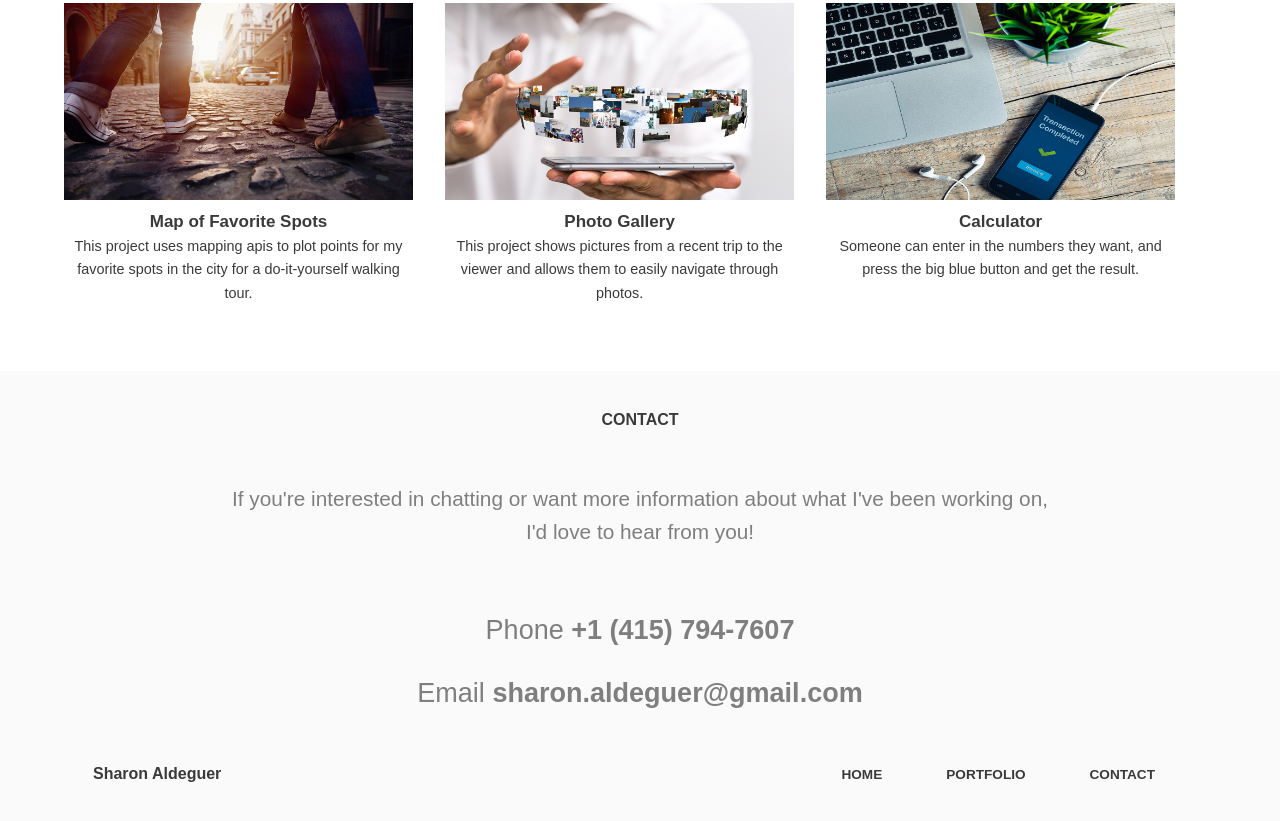
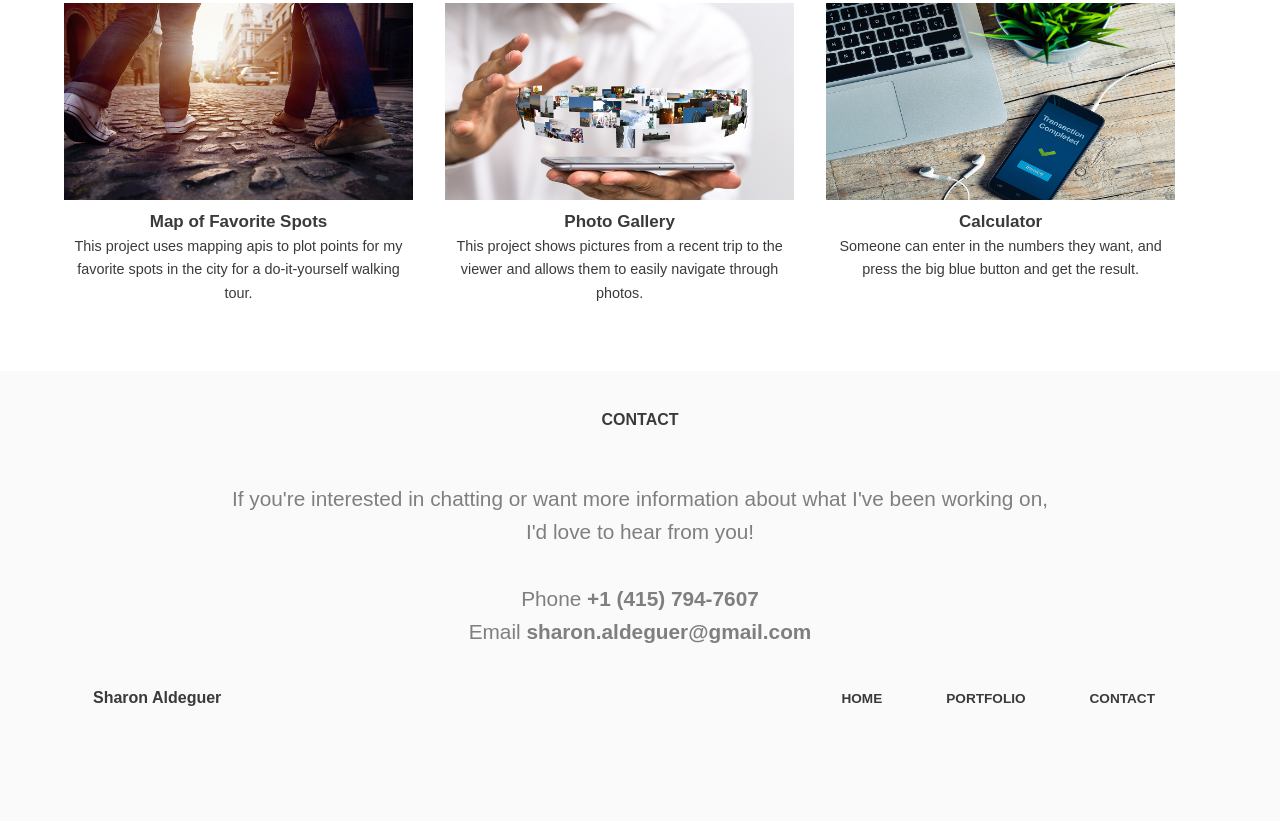
Before and after one commit to sharonaldeguer/responsive_layout, a plain HTML site: page index.html in a window 1280 px wide. Shown: the part 1082-1903 px from the top of the page. After the commit the page ends 1832 px from the top, so only its background shows below. Drawn offline with Linux system fonts and the light colour scheme.

Commit message:
20120210
There is a <ul> element nested inside a <h2> element. That isn't allowed.
Removed <ul> and <li>
Replaced with <br>

```diff
--- a/index.html
+++ b/index.html
@@ -72,10 +72,10 @@
         <h1 class="container-title">Contact</h1>
 
         <h2 class="contact-headline">If you're interested in chatting or want more information about what I've been working on, I'd love to hear from you!
-            <ul>
-                <li>Phone <b>+1 (415) 794-7607</b></li>
-                <li>Email <b>sharon.aldeguer@gmail.com</b></li>
-            </ul></h2>
+            <br>
+                <br>Phone <b>+1 (415) 794-7607</b>
+                <br>Email <b>sharon.aldeguer@gmail.com</b>
+       </h2>
     </div><!--end of contact-->
 
     <div class="main-footer clearfix">
```
